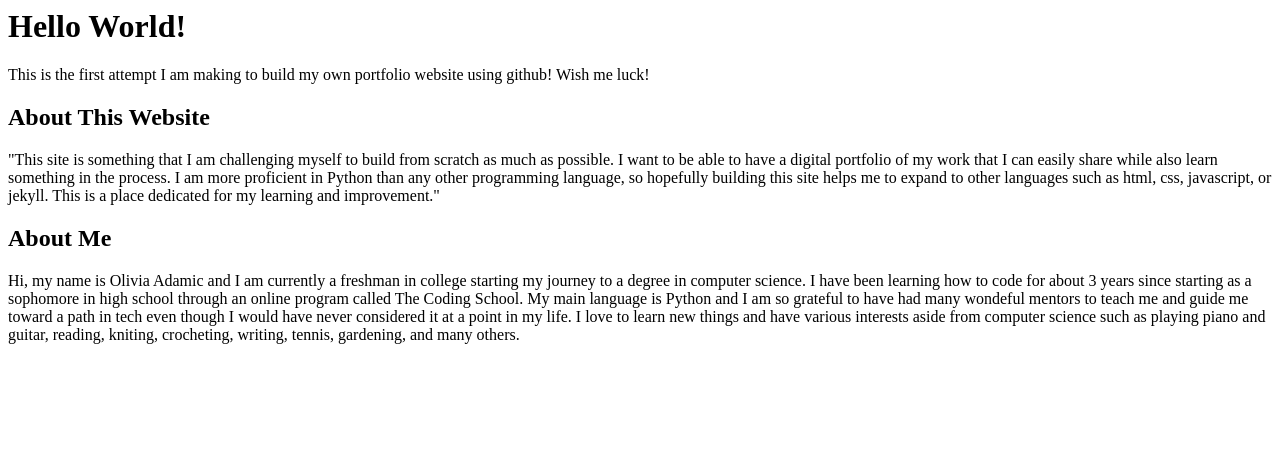
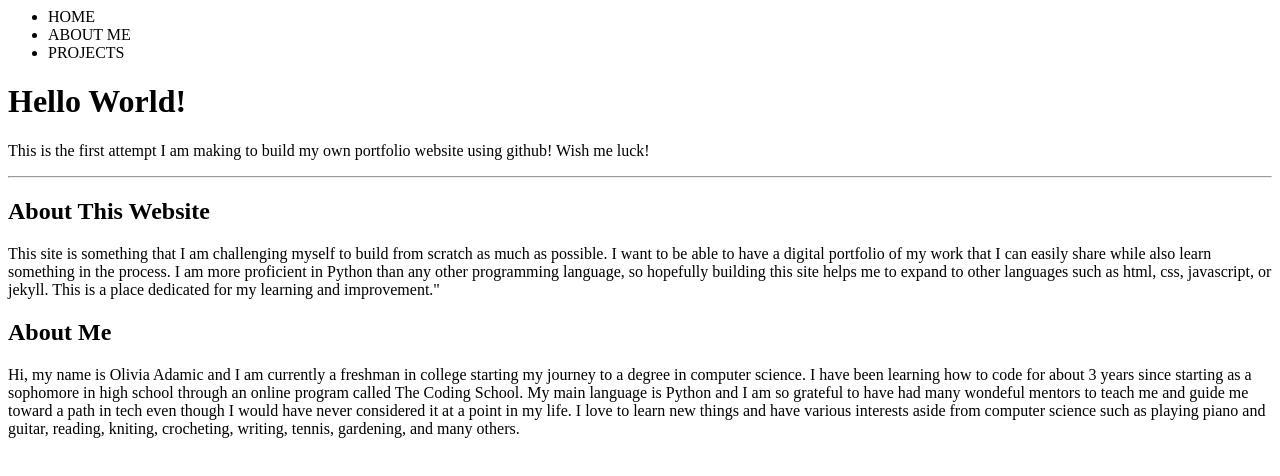
Before and after one commit to olivia1117/oliviaadamic, a plain HTML site: page index.html in a window 1280 px wide. Drawn offline with Linux system fonts and the light colour scheme.

Commit message:
Update index.html

```diff
--- a/index.html
+++ b/index.html
@@ -3,11 +3,20 @@
   <meta name = "description" content = "personal website for olivia">
 </head>
 <body>
+  <header>
+    <nav>
+      <ul>
+        <li>HOME</li>
+        <li>ABOUT ME</li>
+        <li>PROJECTS</li>
+      </ul>
+    </nav>
+  </header>
 <h1> Hello World! </h1>
   <p> This is the first attempt I am making to build my own portfolio website using github! Wish me luck! </p>
-
+<hr/>
 <h2> About This Website </h2>
-  <p> "This site is something that I am challenging myself to build from scratch as much as possible. I want to be able to have a digital portfolio of my work that I can
+  <p> This site is something that I am challenging myself to build from scratch as much as possible. I want to be able to have a digital portfolio of my work that I can
       easily share while also learn something in the process. I am more proficient in Python than any other programming language, so hopefully building this site helps me to
       expand to other languages such as html, css, javascript, or jekyll. This is a place dedicated for my learning and improvement." </p>
 
```
